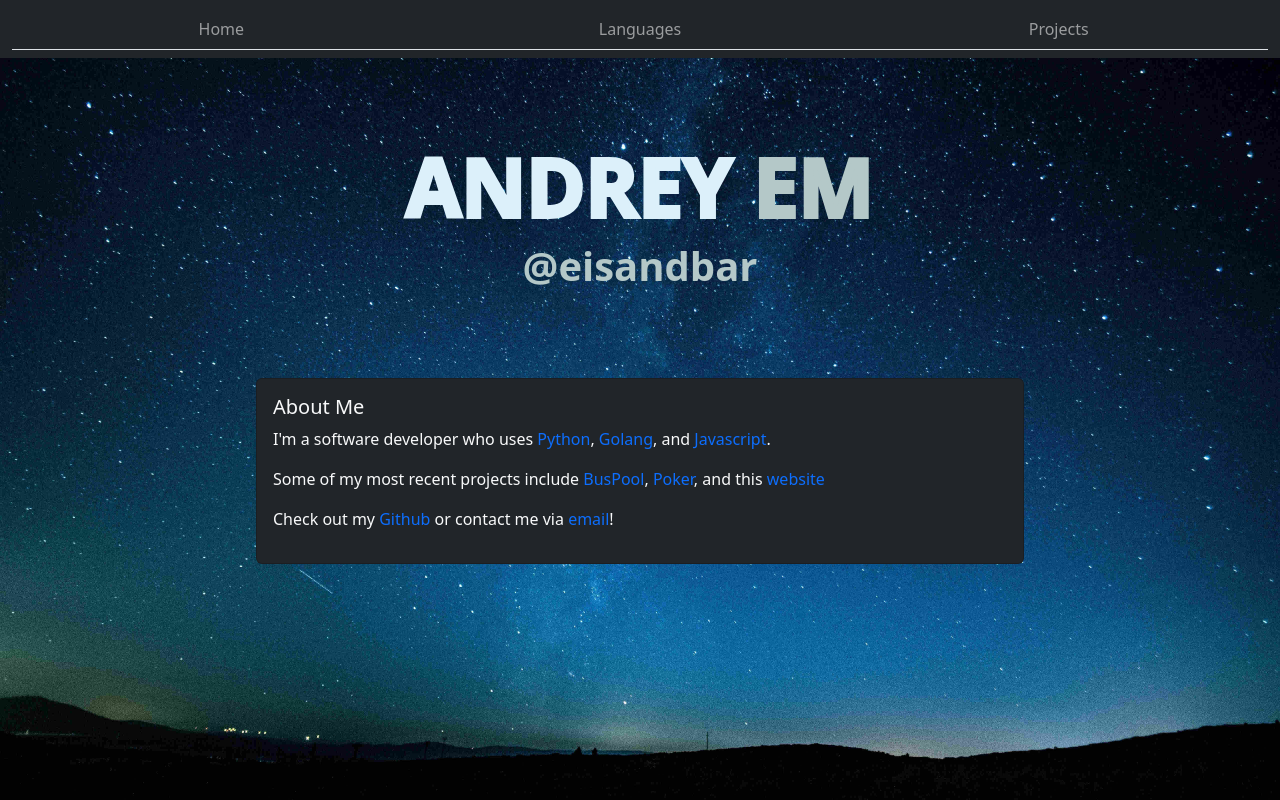
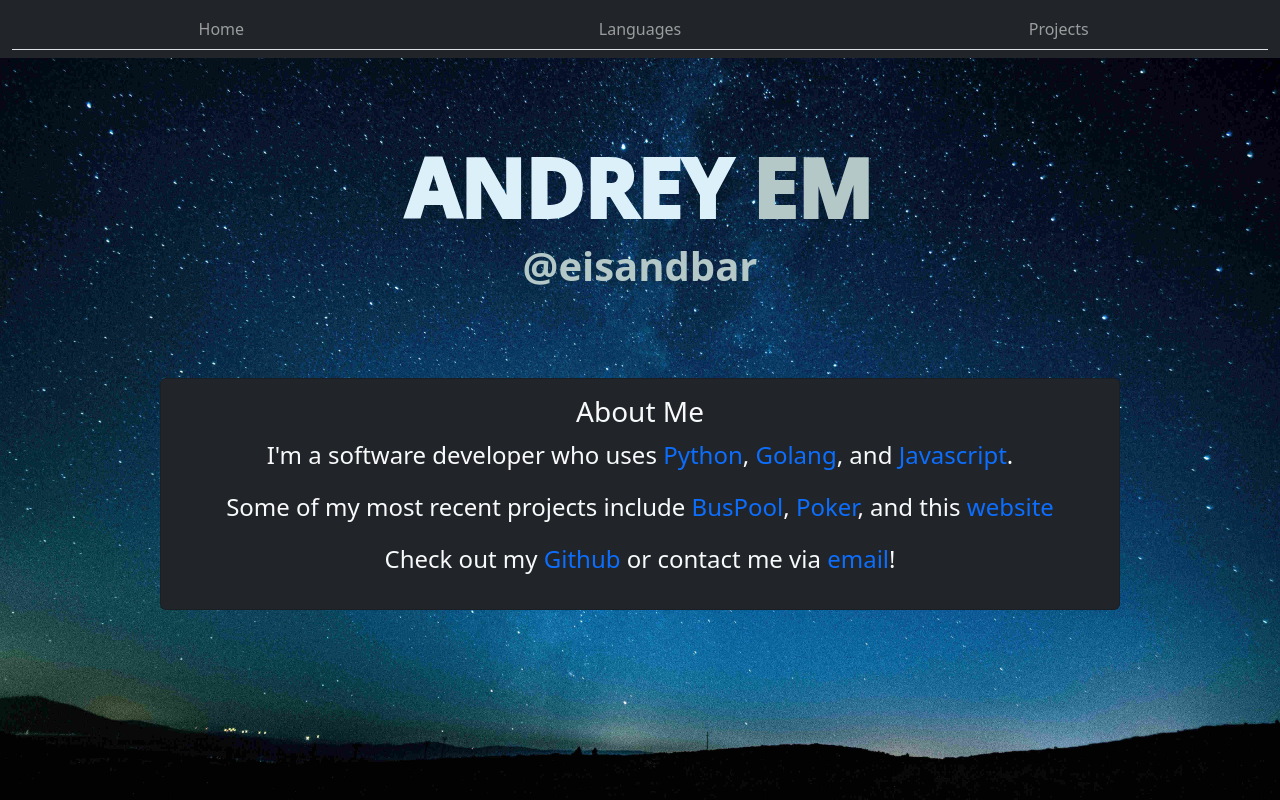
Before and after one commit to eisandbar/website, a React (Vite) app in the folder website/: page / in a window 1280 px wide. Built offline with nearby package versions, Linux system fonts and the light colour scheme.

Commit message:
refactor(Home): Move title component
Moved title component from page into a separate component
Styling changes

```diff
--- a/website/src/Components/Home.tsx
+++ b/website/src/Components/Home.tsx
@@ -2,17 +2,33 @@ import React, { ReactElement } from "react";
 import { Container } from "react-bootstrap";
 import Card from "react-bootstrap/Card";
 
+const lightBlue = { color: "rgb(220,240,250)" };
+const paleBlue = { color: "rgb(180,200,200)" };
+
+export const HomeTitle: React.FC = (): ReactElement => {
+  return (
+    <Container>
+      <h1
+        className="display-1 fw-bold text-center"
+        style={{ WebkitTextStroke: "4px" }}
+      >
+        <span style={lightBlue}>ANDREY</span> <span style={paleBlue}>EM</span>
+      </h1>
+      <a href="https://github.com/eisandbar" style={{ textDecoration: "none" }}>
+        <h1 className="display-6 text-center fw-bold" style={paleBlue}>
+          @eisandbar
+        </h1>
+      </a>
+    </Container>
+  );
+};
+
 export const HomeCard: React.FC = (): ReactElement => {
   return (
     <Container>
-      <Card
-        className="mx-auto"
-        bg="dark"
-        text="light"
-        style={{ width: "48rem" }}
-      >
+      <Card className="mx-auto w-75 text-center fs-4" bg="dark" text="light">
         <Card.Body>
-          <Card.Title>About Me</Card.Title>
+          <Card.Title className="fs-3">About Me</Card.Title>
           <Card.Text>
             <p>
               <span>I&#39;m a software developer who uses </span>
--- a/website/src/Pages/Home.tsx
+++ b/website/src/Pages/Home.tsx
@@ -1,33 +1,13 @@
 import React, { ReactElement } from "react";
 import { NavBar } from "../Components/Nav";
-import { Container, Row } from "react-bootstrap";
-import { HomeCard } from "../Components/Home";
-
-const lightBlue = { color: "rgb(220,240,250)" };
-const paleBlue = { color: "rgb(180,200,200)" };
-
+import Row from "react-bootstrap/Row";
+import { HomeCard, HomeTitle } from "../Components/Home";
 export const Home: React.FC = (): ReactElement => {
   return (
     <div className="Home">
       <NavBar />
       <Row className="align-items-center" style={{ height: "20rem" }}>
-        <Container>
-          <h1
-            className="display-1 fw-bold text-center"
-            style={{ WebkitTextStroke: "4px" }}
-          >
-            <span style={lightBlue}>ANDREY</span>{" "}
-            <span style={paleBlue}>EM</span>
-          </h1>
-          <a
-            href="https://github.com/eisandbar"
-            style={{ textDecoration: "none" }}
-          >
-            <h1 className="display-6 text-center fw-bold" style={paleBlue}>
-              @eisandbar
-            </h1>
-          </a>
-        </Container>
+        <HomeTitle />
       </Row>
       <Row>
         <HomeCard />
```
